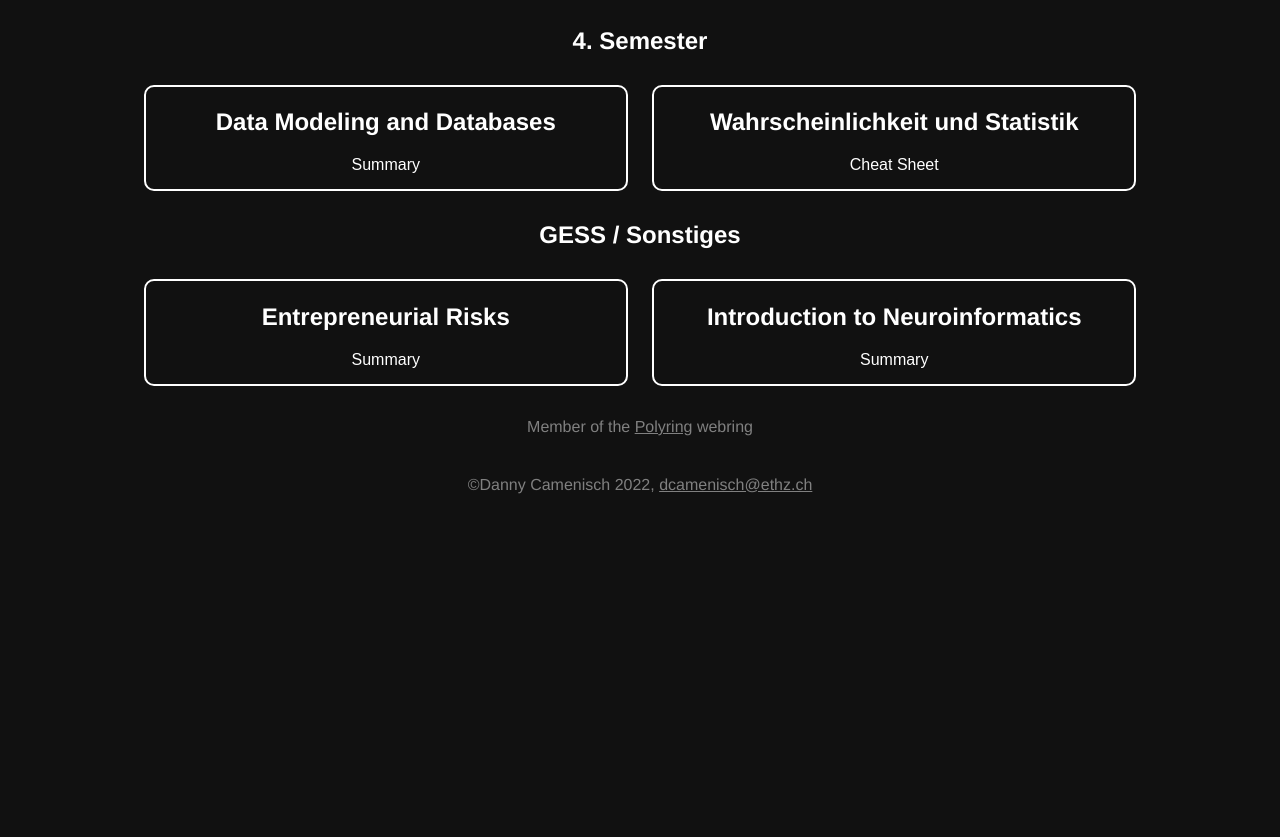
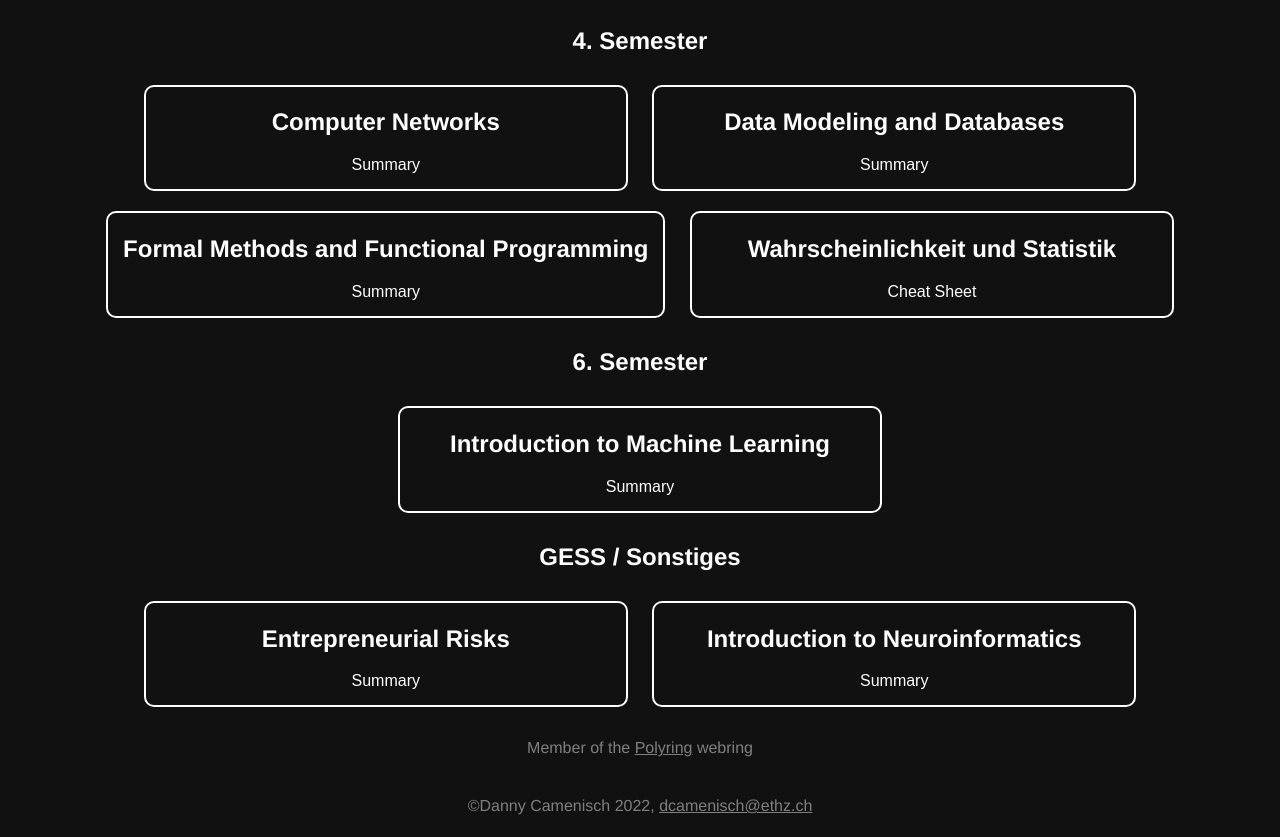
Before and after one commit to dcamenisch/polyring-website, an Eleventy site: page src/summaries.md in a window 1280 px wide. Shown: the part 1230-2067 px from the top of the page. Before the commit the page ends 1745 px from the top, so only its background shows below. Built offline with nearby package versions, Linux system fonts and the light colour scheme; Eleventy itself is replaced by a stand-in of ours; files that its build step writes are made by us from their sources; a script that the page names is missing.

Commit message:
added IML, CN, FMFP

```diff
--- a/src/_includes/summaries.njk
+++ b/src/_includes/summaries.njk
@@ -76,13 +76,31 @@ layout: base.njk
 <h2>4. Semester</h2>
 <ul>
 	<li>
+		<h2>Computer Networks</h2>
+		<a href="../uploads/CN.pdf"> Summary </a>
+	</li>
+
+	<li>
 		<h2>Data Modeling and Databases</h2>
 		<a href="../uploads/DMDB.pdf"> Summary </a>
 	</li>
 
 	<li>
+		<h2>Formal Methods and Functional Programming</h2>
+		<a href="../uploads/FMFP.pdf"> Summary </a>
+	</li>
+
+	<li>
 		<h2>Wahrscheinlichkeit und Statistik</h2>
 		<a href="https://www.overleaf.com/read/btfkqzmqghmf"> Cheat Sheet </a>
+	</li>
+</ul>
+
+<h2>6. Semester</h2>
+<ul>
+	<li>
+		<h2>Introduction to Machine Learning</h2>
+		<a href="../uploads/IML-Summary.pdf"> Summary </a>
 	</li>
 </ul>
 
```
